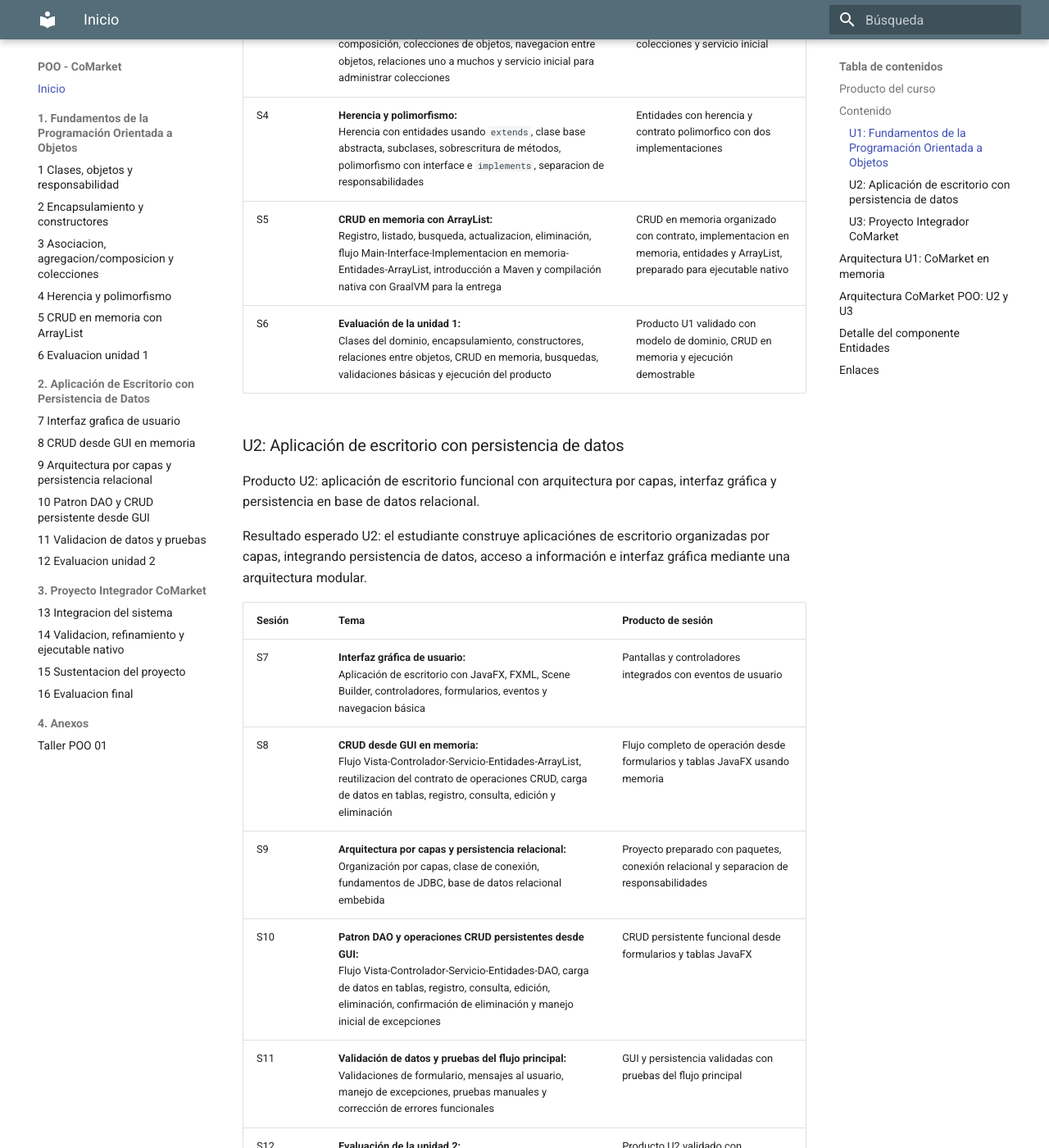
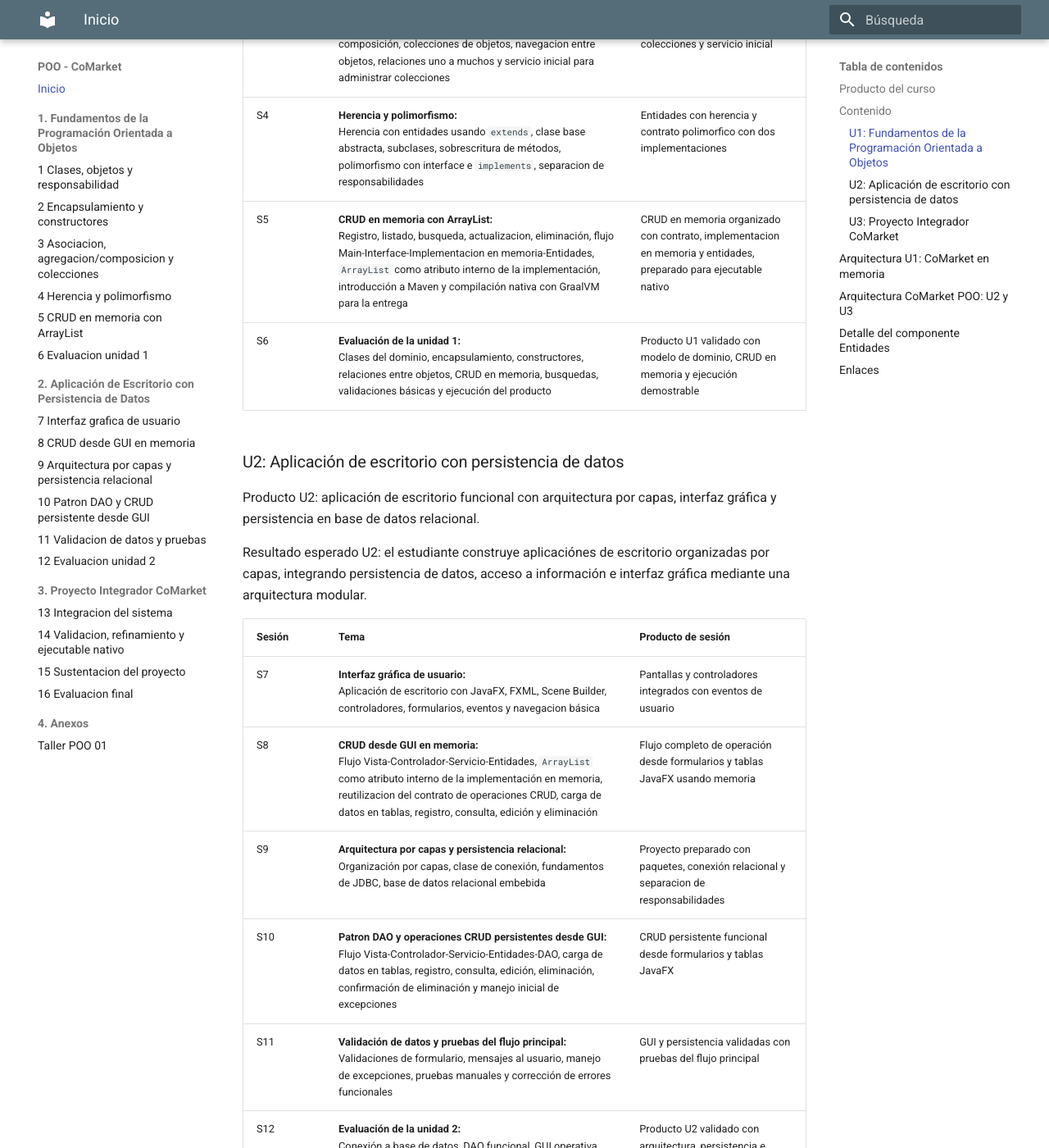
Before and after one commit to 262poo/comarket, an MkDocs documentation site: the page built from docs/index.md, in a window 1280 px wide and 1400 px high, scrolled down 1424 px. Shown: the whole window at 82% size. Built offline with MkDocs 1.6.1 and Material for MkDocs 9.7.7, drawn with Linux system fonts in a browser that asks for light colours; some of the changed text lies outside the part shown.

Commit message:
first commit

```diff
--- a/docs/index.md
+++ b/docs/index.md
@@ -32,7 +32,7 @@ Resultado esperado U1: el estudiante modela y construye objetos de software apli
 | S2 | **Encapsulamiento, constructores y responsabilidad única:**<br>Modificadores de acceso, constructores, sobrecarga de constructores, getters/setters limpios, separacion básica con `ProductoService`, validaciones básicas y pruebas desde `Main` | `Producto` encapsulado y `ProductoService` inicial con operaciones sobre productos |
 | S3 | **Asociación, agregación/composición y colecciones:**<br>Relaciones entre objetos, asociación, agregación, composición, colecciones de objetos, navegacion entre objetos, relaciones uno a muchos y servicio inicial para administrar colecciones | Modelo inicial con varias entidades relaciónadas, colecciones y servicio inicial |
 | S4 | **Herencia y polimorfismo:**<br>Herencia con entidades usando `extends`, clase base abstracta, subclases, sobrescritura de métodos, polimorfismo con interface e `implements`, separacion de responsabilidades | Entidades con herencia y contrato polimorfico con dos implementaciones |
-| S5 | **CRUD en memoria con ArrayList:**<br>Registro, listado, busqueda, actualizacion, eliminación, flujo Main-Interface-Implementacion en memoria-Entidades-ArrayList, introducción a Maven y compilación nativa con GraalVM para la entrega | CRUD en memoria organizado con contrato, implementacion en memoria, entidades y ArrayList, preparado para ejecutable nativo |
+| S5 | **CRUD en memoria con ArrayList:**<br>Registro, listado, busqueda, actualizacion, eliminación, flujo Main-Interface-Implementacion en memoria-Entidades, `ArrayList` como atributo interno de la implementación, introducción a Maven y compilación nativa con GraalVM para la entrega | CRUD en memoria organizado con contrato, implementacion en memoria y entidades, preparado para ejecutable nativo |
 | S6 | **Evaluación de la unidad 1:**<br>Clases del dominio, encapsulamiento, constructores, relaciones entre objetos, CRUD en memoria, busquedas, validaciones básicas y ejecución del producto | Producto U1 validado con modelo de dominio, CRUD en memoria y ejecución demostrable |
 
 ### U2: Aplicación de escritorio con persistencia de datos
@@ -44,7 +44,7 @@ Resultado esperado U2: el estudiante construye aplicaciónes de escritorio organ
 | Sesión | Tema | Producto de sesión |
 |---|---|---|
 | S7 | **Interfaz gráfica de usuario:**<br>Aplicación de escritorio con JavaFX, FXML, Scene Builder, controladores, formularios, eventos y navegacion básica | Pantallas y controladores integrados con eventos de usuario |
-| S8 | **CRUD desde GUI en memoria:**<br>Flujo Vista-Controlador-Servicio-Entidades-ArrayList, reutilizacion del contrato de operaciones CRUD, carga de datos en tablas, registro, consulta, edición y eliminación | Flujo completo de operación desde formularios y tablas JavaFX usando memoria |
+| S8 | **CRUD desde GUI en memoria:**<br>Flujo Vista-Controlador-Servicio-Entidades, `ArrayList` como atributo interno de la implementación en memoria, reutilizacion del contrato de operaciones CRUD, carga de datos en tablas, registro, consulta, edición y eliminación | Flujo completo de operación desde formularios y tablas JavaFX usando memoria |
 | S9 | **Arquitectura por capas y persistencia relacional:**<br>Organización por capas, clase de conexión, fundamentos de JDBC, base de datos relacional embebida | Proyecto preparado con paquetes, conexión relacional y separacion de responsabilidades |
 | S10 | **Patron DAO y operaciones CRUD persistentes desde GUI:**<br>Flujo Vista-Controlador-Servicio-Entidades-DAO, carga de datos en tablas, registro, consulta, edición, eliminación, confirmación de eliminación y manejo inicial de excepciones | CRUD persistente funcional desde formularios y tablas JavaFX |
 | S11 | **Validación de datos y pruebas del flujo principal:**<br>Validaciones de formulario, mensajes al usuario, manejo de excepciones, pruebas manuales y corrección de errores funcionales | GUI y persistencia validadas con pruebas del flujo principal |
@@ -84,8 +84,6 @@ flowchart TB
         SubclaseU1["Subclase"]
     end
 
-    MemoriaU1[("ArrayList / memoria")]
-
     Main --> InterfaceU1
     InterfaceU1 ~~~ ImplementacionU1
     ImplementacionU1 -. implements .-> InterfaceU1
@@ -115,7 +112,7 @@ Flujo de trabajo U1:
 3. Desde S2 controla mejor el estado con encapsulamiento e introduce `ProductoService`.
 4. Desde S3 relacióna varias entidades y usa servicios iniciales para administrar colecciones.
 5. En S4 refuerza el modelo con herencia cuándo el dominio lo justifica y aplica polimorfismo con interface e `implements`.
-6. En S5 integra lo anterior en el flujo Main-Interface-Implementacion en memoria-Entidades-ArrayList y prepara la compilación nativa con Maven/GraalVM.
+6. En S5 integra lo anterior en el flujo Main-Interface-Implementacion en memoria-Entidades, con `ArrayList` como atributo interno de la implementación, y prepara la compilación nativa con Maven/GraalVM.
 7. En S6 presenta un producto de consola ejecutable, con modelo de dominio y CRUD en memoria.
 
 ## Arquitectura CoMarket POO: U2 y U3
```
Also changed, not shown: other parts of docs/index.md (+1 -2 lines), docs/S05_CRUD_Memoria_ArrayList.md (+2 -6 lines), docs/S06_Evaluacion_Unidad_1.md (+1 -5 lines), docs/S08_CRUD_GUI_Memoria.md (+2 -6 lines).
